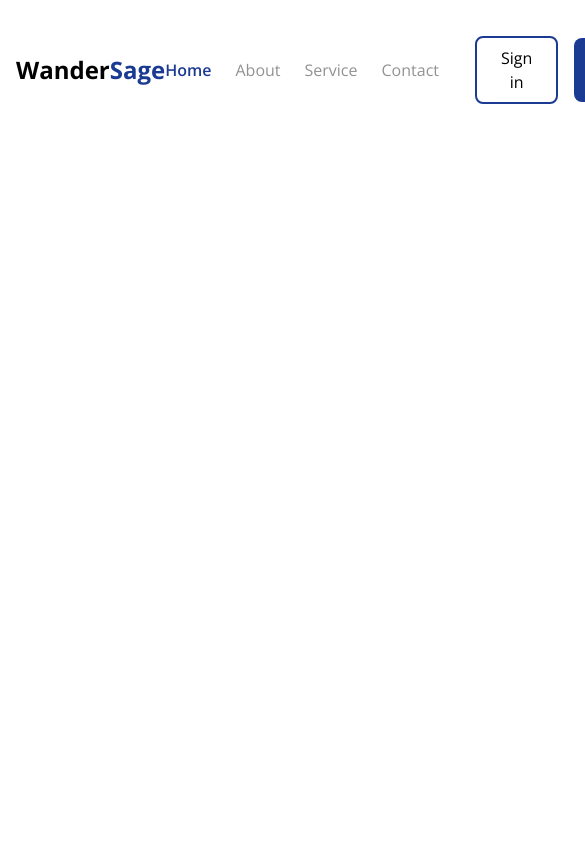
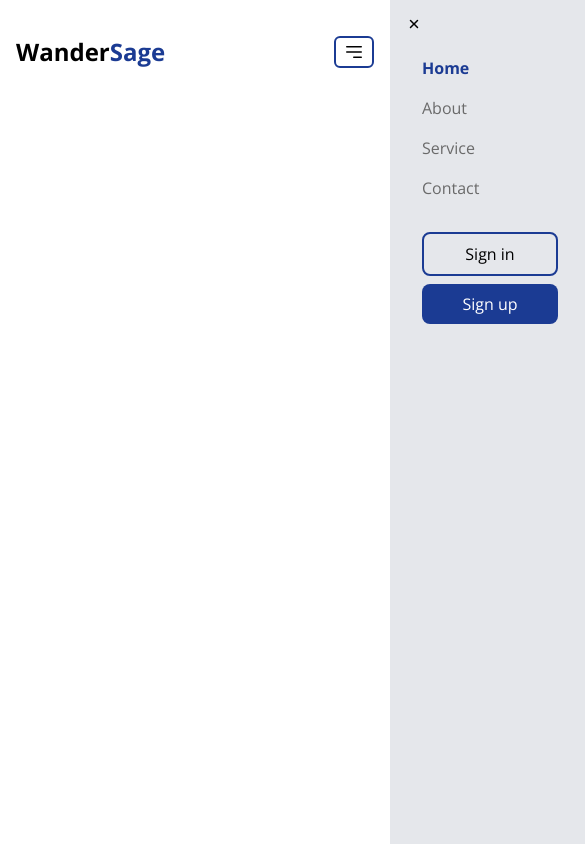
Before and after one commit to surajsht/wandersage, a Next.js app: page / in a window 390 px wide. Shown: the top 844 px of the page, 585 px wide, since content can reach past the window. Built offline with nearby package versions, Linux system fonts and the light colour scheme.

Commit message:
navbar responsive done

```diff
--- a/src/app/components/Navbar/Navbar.jsx
+++ b/src/app/components/Navbar/Navbar.jsx
@@ -1,13 +1,19 @@
+"use client";
+
 import NavbarItem from "../../Data";
+import { HiMiniBars3BottomRight } from "react-icons/hi2";
+import { customContext } from "@/app/context/Context";
 
 const Navbar = () => {
+  let { openOffcanvas } = customContext();
+
   return (
     <div className="container absolute left-0 right-0 top-9 flex items-center justify-between">
       <div className="cursor-pointer text-2xl	font-bold">
         Wander<span className="text-brand">Sage</span>
       </div>
 
-      <div className="flex items-center space-x-[36px]">
+      <div className="hidden items-center space-x-[36px] lg:flex">
         <ul className="flex items-center space-x-[24px]">
           {NavbarItem.NavbarItem.map((data) => {
             let { id, item } = data;
@@ -32,6 +38,13 @@ const Navbar = () => {
           </button>
         </div>
       </div>
+
+      <button
+        className="cursor-pointer rounded-md border-2 border-brand px-2 py-1 lg:hidden"
+        onClick={() => openOffcanvas()}
+      >
+        <HiMiniBars3BottomRight className="h-5 w-5" />
+      </button>
     </div>
   );
 };
--- /dev/null
+++ b/src/app/components/Navbar/Offcanvas.jsx
@@ -0,0 +1,48 @@
+"use client";
+
+import { customContext } from "@/app/context/Context";
+import NavbarItem from "../../Data";
+import { IoClose } from "react-icons/io5";
+
+const Offcanvas = () => {
+  let { offcanvas, closeOffcanvas } = customContext();
+
+  return (
+    <div
+      className={`fixed bottom-0 top-0 w-[200px] bg-gray-200 p-8 pt-14 transition-all duration-700 ease-in-out lg:hidden ${
+        offcanvas ? "right-0" : "right-[-200px]"
+      }`}
+    >
+      <ul className="mb-8 space-y-4">
+        {NavbarItem.NavbarItem.map((data) => {
+          let { id, item } = data;
+
+          return (
+            <li
+              key={id}
+              className="text-[#6a6a6a] first:font-bold first:text-brand"
+            >
+              {item}
+            </li>
+          );
+        })}
+      </ul>
+
+      <button className="mb-2 block w-full cursor-pointer rounded-lg border-2 border-brand p-2">
+        Sign in
+      </button>
+      <button className="block w-full cursor-pointer rounded-lg bg-brand p-2 text-white">
+        Sign up
+      </button>
+
+      <button
+        className="absolute left-4 top-4"
+        onClick={() => closeOffcanvas()}
+      >
+        <IoClose />
+      </button>
+    </div>
+  );
+};
+
+export default Offcanvas;
--- /dev/null
+++ b/src/app/context/Context.jsx
@@ -0,0 +1,33 @@
+"use client";
+
+import { createContext, useContext } from "react";
+import { useState } from "react";
+
+const GlobalContext = createContext();
+
+const Context = ({ children }) => {
+  let [offcanvas, setOffcanvas] = useState(false);
+
+  let openOffcanvas = () => {
+    setOffcanvas(true);
+  };
+
+  let closeOffcanvas = () => {
+    setOffcanvas(false);
+  };
+
+  const contextValue = { offcanvas, openOffcanvas, closeOffcanvas };
+
+  return (
+    <GlobalContext.Provider value={contextValue}>
+      {children}
+    </GlobalContext.Provider>
+  );
+};
+
+const customContext = () => {
+  return useContext(GlobalContext);
+};
+
+export default Context;
+export { customContext };
--- a/src/app/layout.js
+++ b/src/app/layout.js
@@ -1,5 +1,6 @@
 import "./globals.css";
 import { Open_Sans, Playfair_Display } from "next/font/google";
+import Context from "./context/Context";
 
 const openSans = Open_Sans({
   subsets: ["latin"],
@@ -22,7 +23,9 @@ export const metadata = {
 export default function RootLayout({ children }) {
   return (
     <html lang="en" className={`${openSans.variable} ${PlayFair.variable}`}>
-      <body className="font-primary">{children}</body>
+      <body className="font-primary">
+        <Context>{children}</Context>
+      </body>
     </html>
   );
 }
--- a/src/app/page.jsx
+++ b/src/app/page.jsx
@@ -5,7 +5,7 @@ export default function Home() {
   return (
     <>
       <Navbar />
-      {/* <Offcanvas /> */}
+      <Offcanvas />
     </>
   );
 }
```
